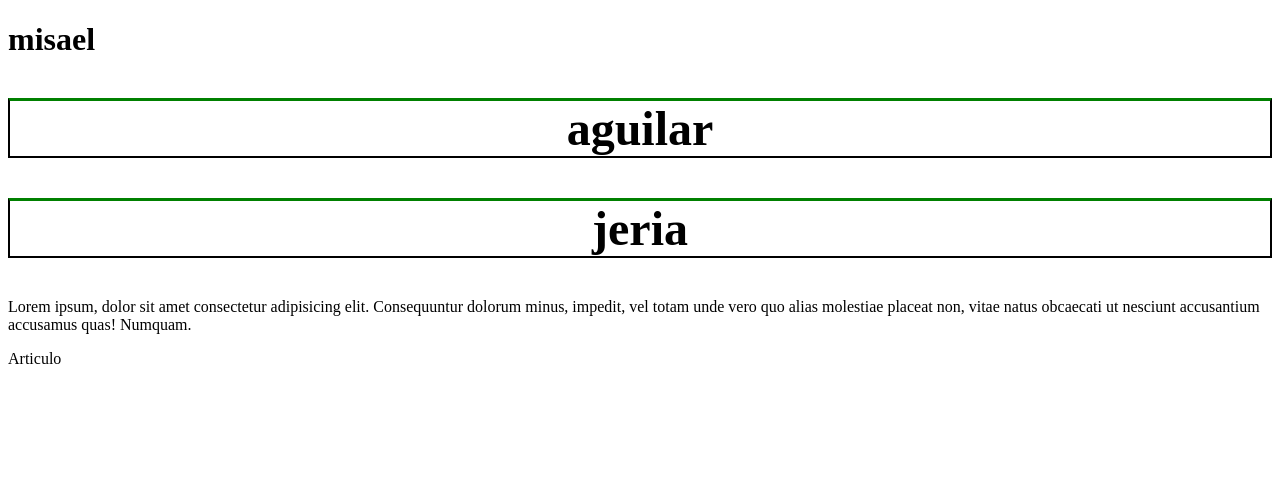
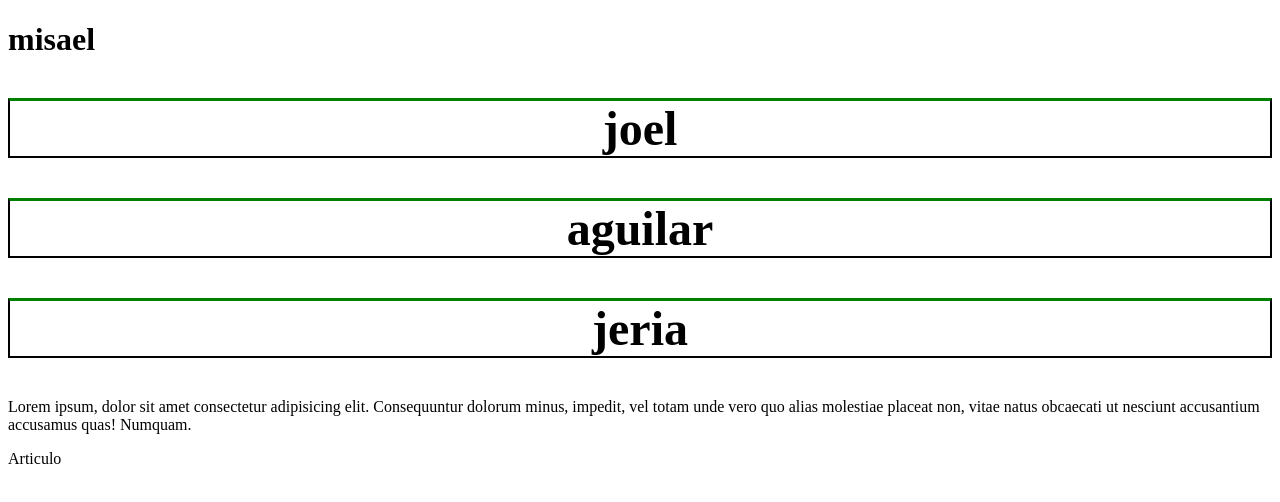
Before and after one commit to JoelSilvi/blog, a plain HTML site: page index.html in a window 1280 px wide. Drawn offline with Linux system fonts and the light colour scheme.

Commit message:
hice cambio

```diff
--- a/index.html
+++ b/index.html
@@ -12,6 +12,7 @@
 <body>
 
   <h1>misael</h1>
+  <h2>joel</h2>
   <h2 class="primer">aguilar</h2>
   <h2 class="segundo">jeria</h2>
 
```
